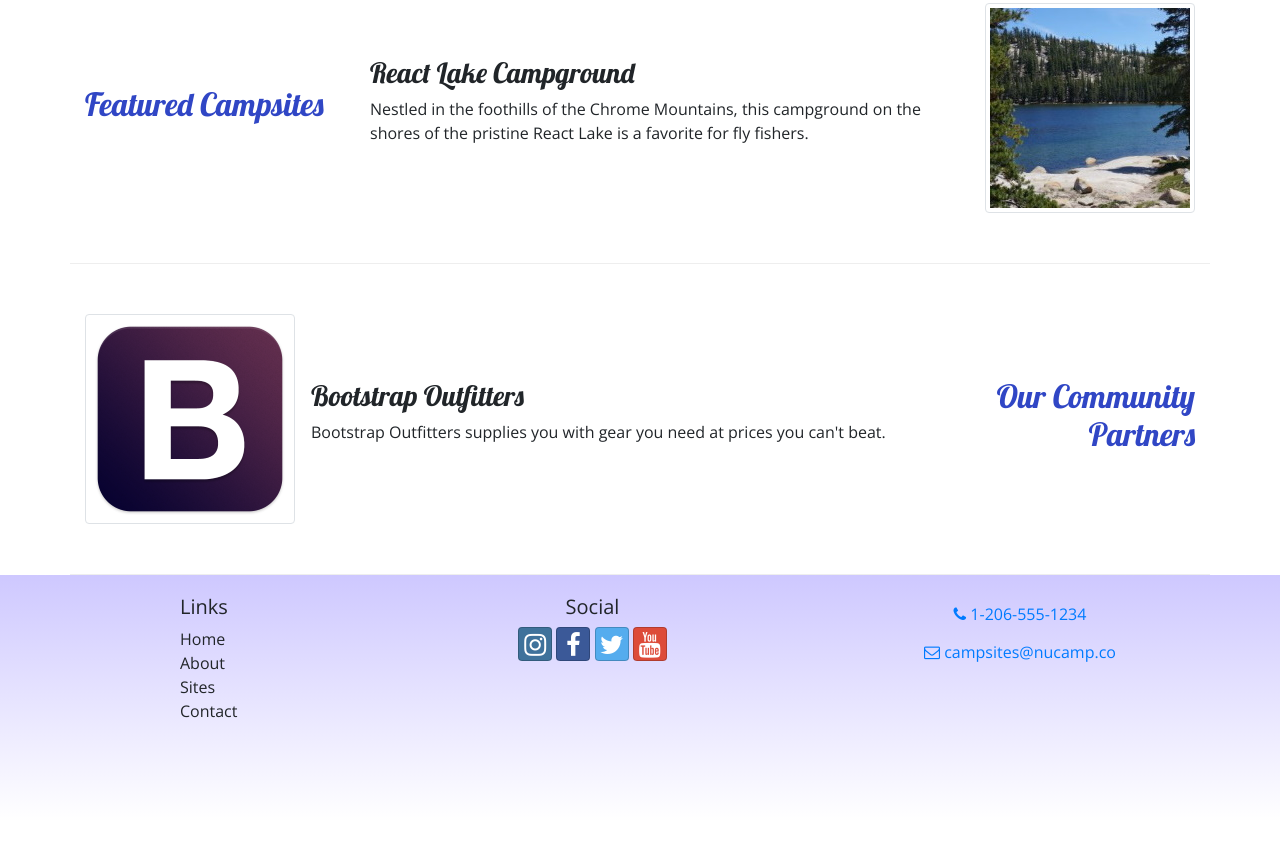
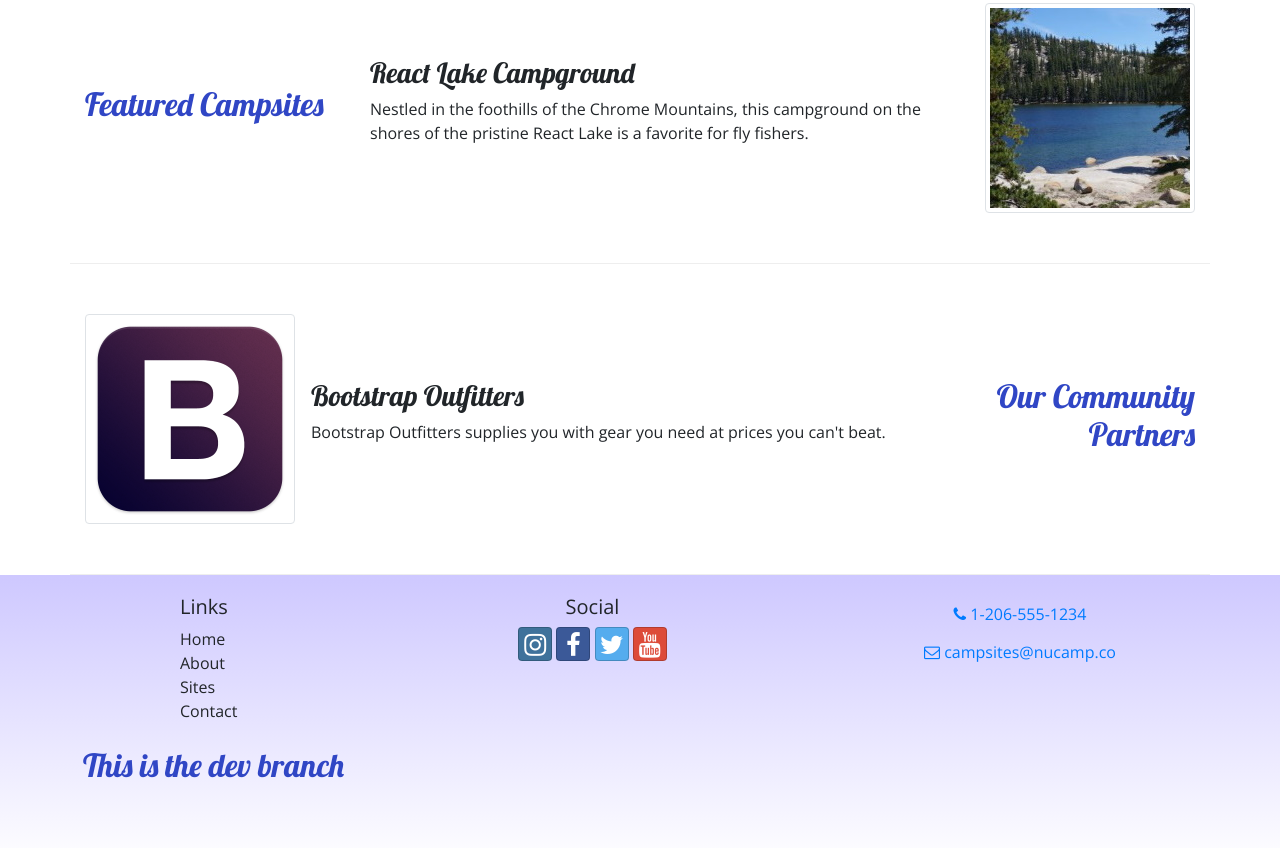
Before and after one commit to mikerchen/Bootstrap-Project-Setup, a website: page index.html in a window 1280 px wide. Shown: the part 1119-1967 px from the top of the page. Drawn offline with nearby package versions, Linux system fonts and the light colour scheme.

Commit message:
Update index.html

```diff
--- a/index.html
+++ b/index.html
@@ -263,6 +263,7 @@
                     <a role="button" class="btn btn-link" href="tel: +1206551234"><i class="fa fa-phone"></i> 1-206-555-1234</a><br>
                     <a role="button" class="btn btn-link" href="mailto: campsites@nucamp.co"><i class="fa fa-envelope-o"></i> campsites@nucamp.co
                 </div>
+                    <h2>This is the dev branch</h2>
            </div>
         </div>
     </footer>
```
